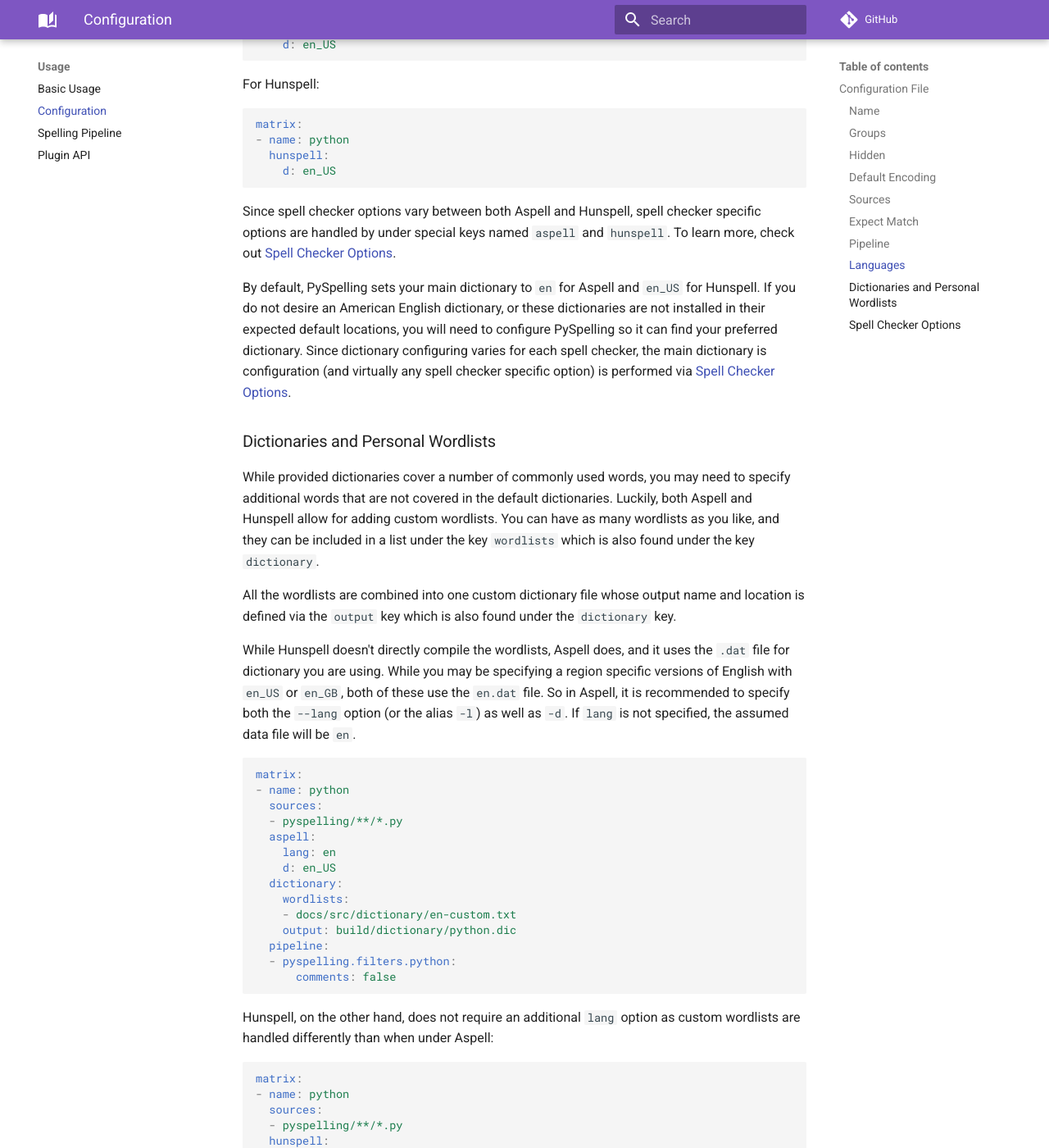
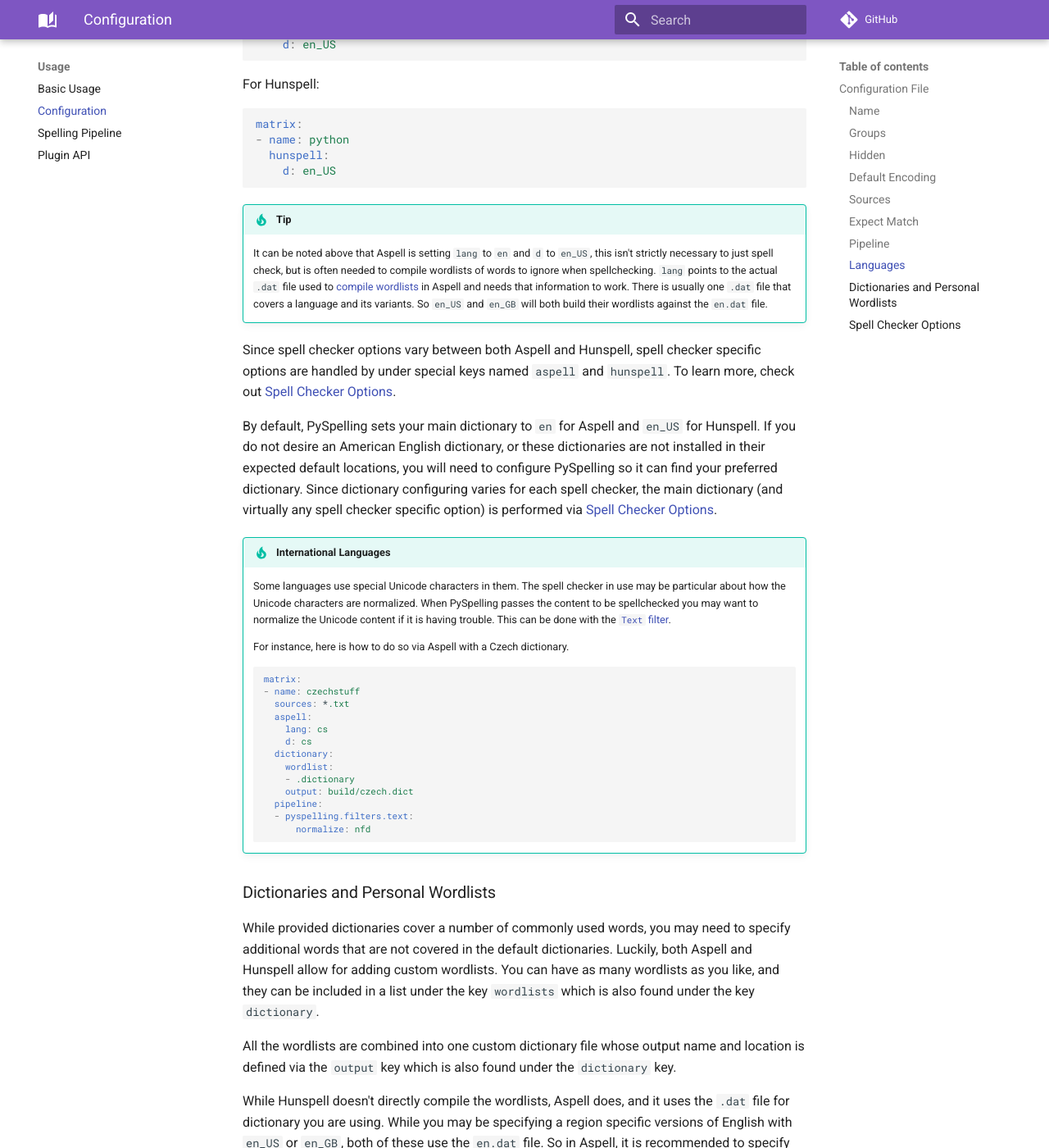
Before and after one commit to facelessuser/pyspelling, an MkDocs documentation site: the page built from docs/src/markdown/configuration.md, in a window 1280 px wide and 1400 px high, scrolled down 6066 px. Shown: the whole window at 82% size. Built offline with MkDocs 1.6.1 and Material for MkDocs 9.7.7, drawn with Linux system fonts in a browser that asks for light colours; comment, search, counter and statistics services are not loaded.

Commit message:
Cover quirks with international languages and Aspell dictionary quirks

````diff
--- a/docs/src/markdown/configuration.md
+++ b/docs/src/markdown/configuration.md
@@ -278,14 +278,44 @@ matrix:
     d: en_US
 ```
 
+!!! tip
+    It can be noted above that Aspell is setting `lang` to `en`  and `d` to `en_US`, this isn't strictly necessary to
+    just spell check, but is often needed to compile wordlists of words to ignore when spellchecking. `lang` points to
+    the actual `.dat` file used to [compile wordlists](dictionaries-and-personal-wordlists) in Aspell and needs that
+    information to work. There is usually one `.dat` file that covers a language and its variants. So `en_US` and
+    `en_GB` will both build their wordlists against the `en.dat` file.
+
 Since spell checker options vary between both Aspell and Hunspell, spell checker specific options are handled by under
 special keys named `aspell` and `hunspell`. To learn more, check out [Spell Checker Options](#spell-checker-options).
 
 By default, PySpelling sets your main dictionary to `en` for Aspell and `en_US` for Hunspell. If you do not desire an
 American English dictionary, or these dictionaries are not installed in their expected default locations, you will need
 to configure PySpelling so it can find your preferred dictionary. Since dictionary configuring varies for each spell
-checker, the main dictionary is configuration (and virtually any spell checker specific option) is performed via
+checker, the main dictionary (and virtually any spell checker specific option) is performed via
 [Spell Checker Options](#spell-checker-options).
+
+!!! tip "International Languages"
+    Some languages use special Unicode characters in them. The spell checker in use may be particular about how the
+    Unicode characters are normalized. When PySpelling passes the content to be spellchecked you may want to normalize
+    the Unicode content if it is having trouble. This can be done with the [`Text` filter](./filters/text.md).
+
+    For instance, here is how to do so via Aspell with a Czech dictionary.
+
+    ```yaml
+    matrix:
+    - name: czechstuff
+      sources: *.txt
+      aspell:
+        lang: cs
+        d: cs
+      dictionary:
+        wordlist:
+        - .dictionary
+        output: build/czech.dict
+      pipeline:
+      - pyspelling.filters.text:
+          normalize: nfd
+    ```
 
 ### Dictionaries and Personal Wordlists
 
````
